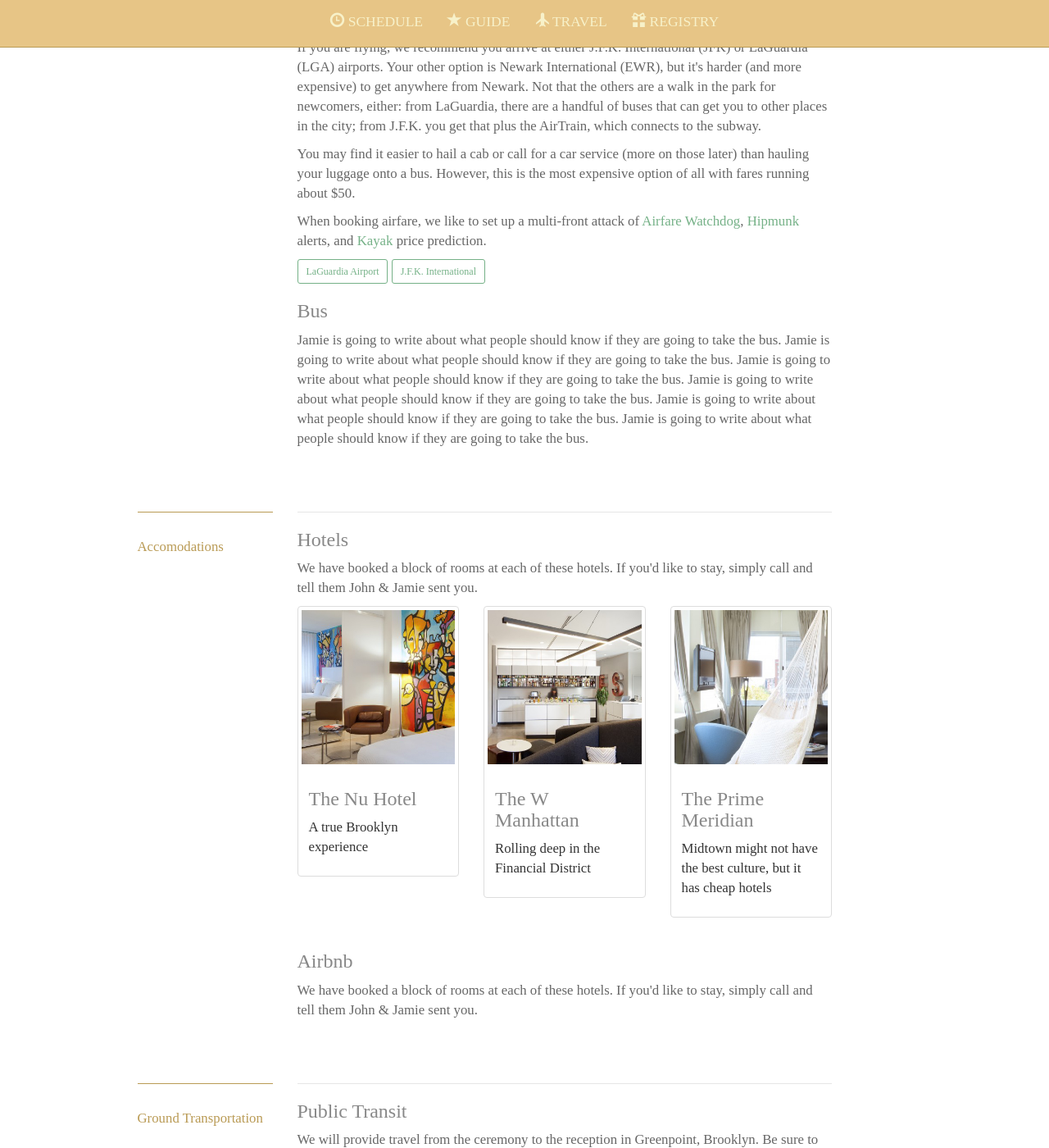
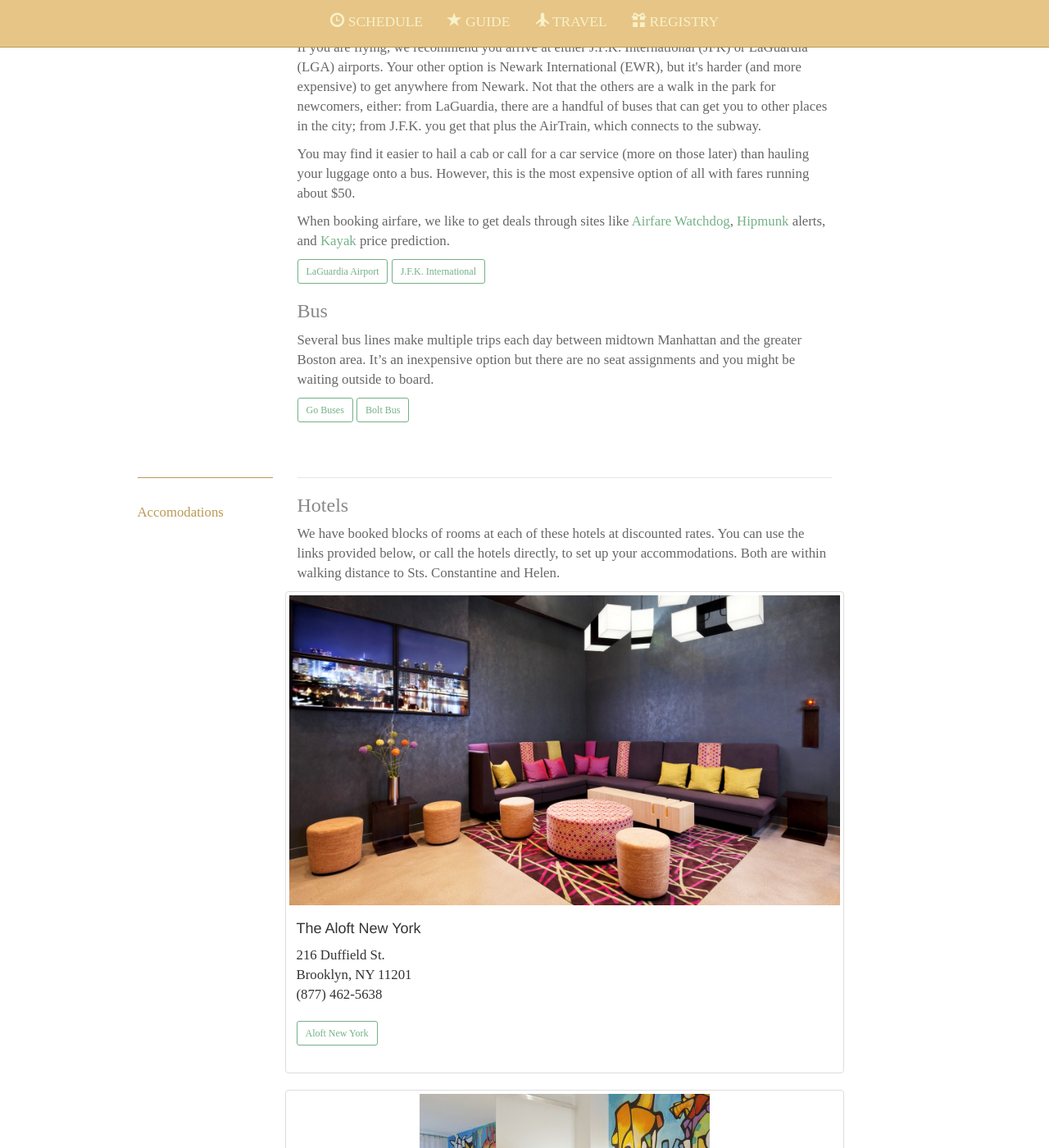
Before and after one commit to jpfinley/weddingSite, a Jekyll site: the page built from site/travel.html, in a window 1280 px wide and 1400 px high, scrolled down 416 px. Shown: the whole window at 82% size. Built offline with Jekyll 4.4.1, drawn with Linux system fonts in a browser that asks for light colours; nearby versions of some CDN libraries; Markdown is read by kramdown in place of the engine named in the settings; some of the changed text lies outside the part shown.

Commit message:
Added content and Aloft image

```diff
--- a/site/schedule.html
+++ b/site/schedule.html
@@ -52,7 +52,7 @@ title: The Wedding of John and Jamie
         </div>
         <div class="col-md-7">
           <h2>Cocktail Hour</h2>
-          <h3>Greenpoint Loft</h3>
+          <h3>The Greenpoint Loft</h3>
           <p>Except we won't have cocktails. Well, maybe. We will have wine and beer and there there will be some appetizers.</p>
           <a class="btn btn-default btn-sm" href="#" role="button">Map</a>
           <a class="btn btn-default btn-sm" href="http://4sq.com/1cTKxqA" role="button">Foursquare</a>
@@ -65,8 +65,8 @@ title: The Wedding of John and Jamie
         </div>
         <div class="col-md-7">
           <h2>Dinner &amp; Dancing</h2>
-          <h3>Greenpoint Loft</h3>
-          <p>All right! Let's party. We have a great night planned at the Greenpoint Loft. DJ Meow^3 will be playing music, Roberta's will be catering pizza and salads, and of course there will be wine and beer. Dance a bunch and send us off right.</p>
+          <h3>The Greenpoint Loft</h3>
+          <p>All right! Let's party. We have a great night planned at the Greenpoint Loft. DJ Winslow will be playing music, Roberta's will be catering pizza and salads, and of course there will be wine and beer. Dance a bunch and send us off right.</p>
           <a class="btn btn-default btn-sm" href="#" role="button">Map</a>
           <a class="btn btn-default btn-sm" href="http://4sq.com/1cTKxqA" role="button">Foursquare</a>
           <a class="btn btn-default btn-sm" href="http://greenpointloft.com" role="button">WWW</a>
--- a/site/travel.html
+++ b/site/travel.html
@@ -22,11 +22,13 @@ title: The Wedding of John and Jamie
           <h3>Flights</h3>
           <p>If you are flying, we recommend you arrive at either J.F.K. International (JFK) or LaGuardia (LGA) airports. Your other option is Newark International (EWR), but it's harder (and more expensive) to get anywhere from Newark. Not that the others are a walk in the park for newcomers, either: from LaGuardia, there are a handful of buses that can get you to other places in the city; from J.F.K. you get that plus the AirTrain, which connects to the subway.</p>
           <p>You may find it easier to hail a cab or call for a car service (more on those later) than hauling your luggage onto a bus. However, this is the most expensive option of all with fares running about $50.</p>
-          <p>When booking airfare, we like to set up a multi-front attack of <a href="http://www.airfarewatchdog.com">Airfare Watchdog</a>, <a href="http://www.hipmunk.com">Hipmunk</a> alerts, and <a href="http://www.kayak.com">Kayak</a> price prediction.</p>
+          <p>When booking airfare, we like to get deals through sites like <a href="http://www.airfarewatchdog.com">Airfare Watchdog</a>, <a href="http://www.hipmunk.com">Hipmunk</a> alerts, and <a href="http://www.kayak.com">Kayak</a> price prediction.</p>
           <a class="btn btn-default btn-sm" href="http://www.panynj.gov/airports/laguardia.html" role="button">LaGuardia Airport</a>
           <a class="btn btn-default btn-sm" href="http://www.panynj.gov/airports/jfk.html" role="button">J.F.K. International</a>
-        <h3>Bus</h3>
-        <p>Jamie is going to write about what people should know if they are going to take the bus. Jamie is going to write about what people should know if they are going to take the bus. Jamie is going to write about what people should know if they are going to take the bus. Jamie is going to write about what people should know if they are going to take the bus. Jamie is going to write about what people should know if they are going to take the bus. Jamie is going to write about what people should know if they are going to take the bus.</p>
+          <h3>Bus</h3>
+          <p>Several bus lines make multiple trips each day between midtown Manhattan and the greater Boston area. It’s an inexpensive option but there are no seat assignments and you might be waiting outside to board.</p>
+          <a class="btn btn-default btn-sm" href="http://www.gobuses.com" role="button">Go Buses</a>
+          <a class="btn btn-default btn-sm" href="https://www.boltbus.com/" role="button">Bolt Bus</a>
         </div>
       </div>
       <div class="row section section-travel">
@@ -35,39 +37,41 @@ title: The Wedding of John and Jamie
         </div>
         <div class="col-md-7">
           <h3>Hotels</h3>
-          <p>We have booked a block of rooms at each of these hotels. If you'd like to stay, simply call and tell them John &amp; Jamie sent you.</p>
+          <p>We have booked blocks of rooms at each of these hotels at discounted rates. You can use the links provided below, or call the hotels directly, to set up your accommodations. Both are within walking distance to Sts. Constantine and Helen.</p>
           <div class="row">
-            <div class="col-sm-6 col-md-4">
-              <div class="thumbnail">
-                <img src="assets/images/hotel_1.jpg" alt="Hotel 1">
-                <div class="caption">
-                  <h3>The Nu Hotel</h3>
-                  <p>A true Brooklyn experience</p>
-                </div>
+            <div class="thumbnail">
+              <img src="assets/images/aloft.jpg" alt="The Aloft New York">
+              <div class="caption">
+                <h4>The Aloft New York</h4>
+                <address>
+                  216 Duffield St.<br>
+                  Brooklyn, NY 11201<br>
+                  (877) 462-5638
+                </address>
+                <address>
+                  <a class="btn btn-default btn-sm" href="http://www.aloftnewyorkbrooklyn.com" role="button">Aloft New York</a>
+                </address>
               </div>
             </div>
-            <div class="col-sm-6 col-md-4">
-              <div class="thumbnail">
-                <img src="assets/images/hotel_2.jpg" alt="Hotel 2">
-                <div class="caption">
-                  <h3>The W Manhattan</h3>
-                  <p>Rolling deep in the Financial District</p>
-                </div>
-              </div>
-            </div>
-            <div class="col-sm-6 col-md-4">
-              <div class="thumbnail">
-                <img src="assets/images/hotel_3.jpg" alt="Hotel 3">
-                <div class="caption">
-                  <h3>The Prime Meridian</h3>
-                  <p>Midtown might not have the best culture, but it has cheap hotels</p>
-                </div>
+            <div class="thumbnail">
+              <img src="assets/images/hotel_1.jpg" alt="Nu Hotel">
+              <div class="caption">
+                <h4>The Nu Hotel</h4>
+                <address>
+                  85 Smith St<br>
+                  Brooklyn, NY 11201<br>
+                  (718) 852-8585
+                </address>
+                <address>
+                  <a class="btn btn-default btn-sm" href="http://nuhotelbrooklyn.com" role="button">Nu Hotel</a>
+                </address>
               </div>
             </div>
           </div>
           <!-- <div class="row"> -->
             <h3>Airbnb</h3>
-            <p>We have booked a block of rooms at each of these hotels. If you'd like to stay, simply call and tell them John &amp; Jamie sent you.</p>
+            <p>If you’re looking for unique accommodations or want to find something in a specific neighborhood, check out Airbnb.</p>
+            <a class="btn btn-default btn-sm" href="https://www.airbnb.com" role="button">Airbnb</a>
           <!-- </div> -->
         </div>
       </div>
@@ -77,11 +81,16 @@ title: The Wedding of John and Jamie
         </div>
         <div class="col-md-7">
           <h3>Public Transit</h3>
-          <p>We will provide travel from the ceremony to the reception in Greenpoint, Brooklyn. Be sure to get a on a yellow school bus and have a great time.</p>
+          <p>If you’re coming in from out of town, you might be surprised by the efficiency of New York’s subway system. It runs 24 hours a day and will be the best value for many trips through the city. Visit the MTA’s website for maps, trip planners, and fare information.</p>
+          <a class="btn btn-default btn-sm" href="http://www.mta.info" role="button">MTA</a>
           <h3>Taxi</h3>
-          <p>We will provide travel from the ceremony to the reception in Greenpoint, Brooklyn. Be sure to get a on a yellow school bus and have a great time.</p>
+          <p>If you’re looking for more convenience, hail a taxi. (Look for the light on the taxi’s roof. If it’s illuminated, it’s available for hire.) Taxis in NYC accept cash or credit card and gratuity is expected. Note that it can be more difficult to find available taxis in Brooklyn than Manhattan.</p>
+          <a class="btn btn-default btn-sm" href="http://www.nyc.gov/html/tlc/html/passenger/taxicab_rate.shtml" role="button">Taxi &amp; Limousine Commission</a>
           <h3>Car Service</h3>
-          <p>We will provide travel from the ceremony to the reception in Greenpoint, Brooklyn. Be sure to get a on a yellow school bus and have a great time.</p>
+          <p>Calling for a car is a lot like reserving a taxi ahead of time. It’s more expensive than a taxi, but reserved just for you. Fares are pre-set and should be agreed upon when you call for a pickup.</p>
+          <a class="btn btn-default btn-sm" href="http://gonyc.about.com/od/gettingaround1/a/nyc_car_service.htm" role="button">About NYC Car Services</a>
+          <a class="btn btn-default btn-sm" href="http://evelyncs.com" role="button">Evelyn Car Service</a>
+          <a class="btn btn-default btn-sm" href="http://www.arecibocc.com" role="button">Arecibo Car Service</a>
         </div>
       </div>
     </div>
```
Also changed, not shown: site/assets/images/aloft.jpg (added).
